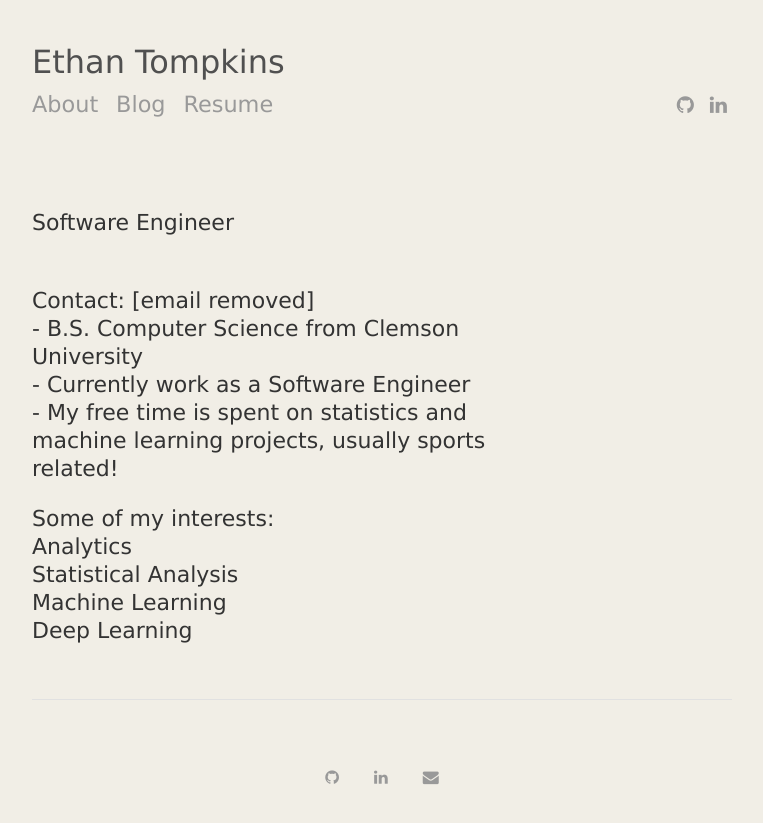
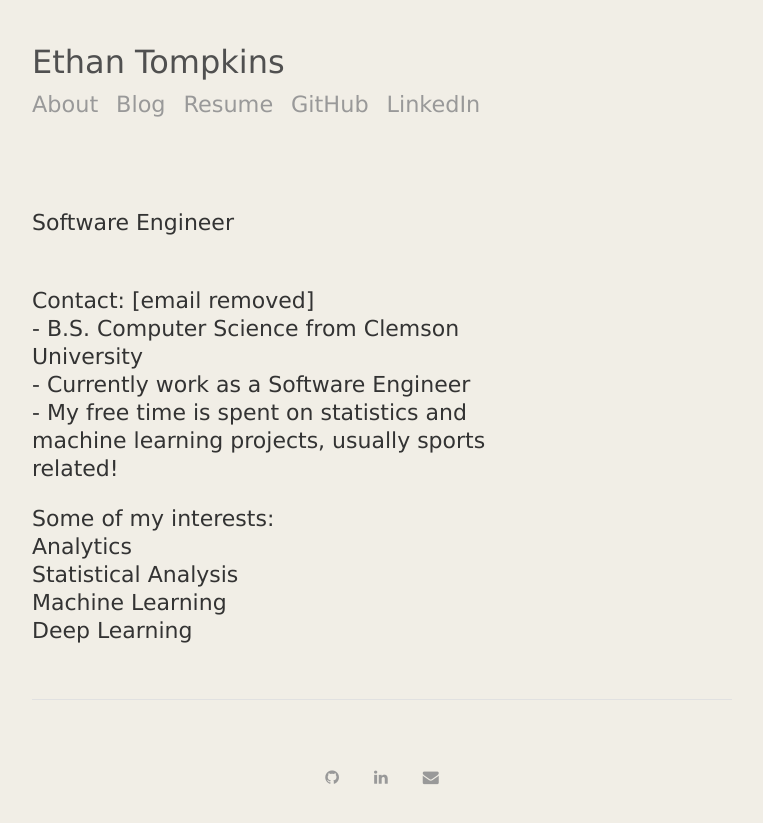
Before and after one commit to ethantompkins/ethantompkins.github.io, a Jekyll site: the page built from index.html, in a window 1280 px wide. Shown: the top 823 px of the page, without its empty margins (258-1021 px from the left). Built offline with Jekyll 4.4.1, drawn with Linux system fonts in a browser that asks for light colours; nearby versions of some CDN libraries; the list of posts is cut into pages by our own code.

Commit message:
menu changes

```diff
--- a/_includes/menu.html
+++ b/_includes/menu.html
@@ -3,11 +3,14 @@
     <a href="{{ site.github.url }}/index.html">About</a>&nbsp;&nbsp;
     <a href="{{ site.github.url }}/blog.html">Blog</a>&nbsp;&nbsp;
     <a href="{{ site.github.url }}/docs/EthanTompkinsResume.pdf" target="_blank">Resume</a>&nbsp;&nbsp;
+    <a href="https://github.com/{{ site.author.github }}">GitHub</a>&nbsp;&nbsp;
+    <a href="https://linkedin.com/in/{{ site.author.linkedin }}">LinkedIn</a>&nbsp;&nbsp;
+
   </div>
-  <div class="social-icons">
+  <!-- <div class="social-icons"> -->
     <!-- <a href="https://twitter.com/{{ site.author.twitter }}"><i class="fa fa-twitter" aria-hidden="true" target="_blank"></i></a> -->
-    <a href="https://github.com/{{ site.author.github }}"><i class="fa fa-github" aria-hidden="true" target="_blank"></i></a>
-    <a href="https://linkedin.com/in/{{ site.author.linkedin }}"><i class="fa fa-linkedin" aria-hidden="true" target="_blank"></i></a>
-<!--     <a href="mailto:{{ site.author.email }}"><i class="fa fa-envelope" aria-hidden="true" target="_blank"></i></a> -->
-  </div>
+    <!-- <a href="https://github.com/{{ site.author.github }}"><i class="fa fa-github" aria-hidden="true" target="_blank"></i></a> -->
+    <!-- <a href="https://linkedin.com/in/{{ site.author.linkedin }}"><i class="fa fa-linkedin" aria-hidden="true" target="_blank"></i></a> -->
+    <!-- <a href="mailto:{{ site.author.email }}"><i class="fa fa-envelope" aria-hidden="true" target="_blank"></i></a> -->
+  <!-- </div> -->
 </div>
```
